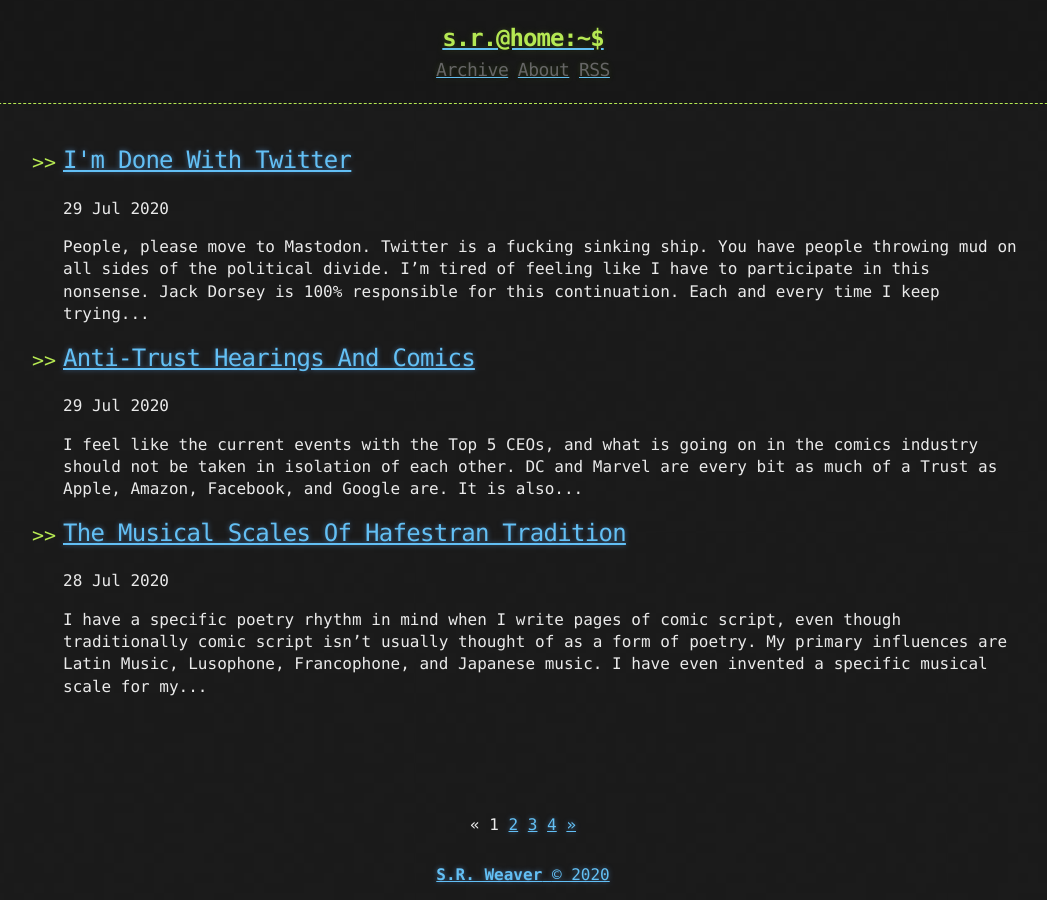
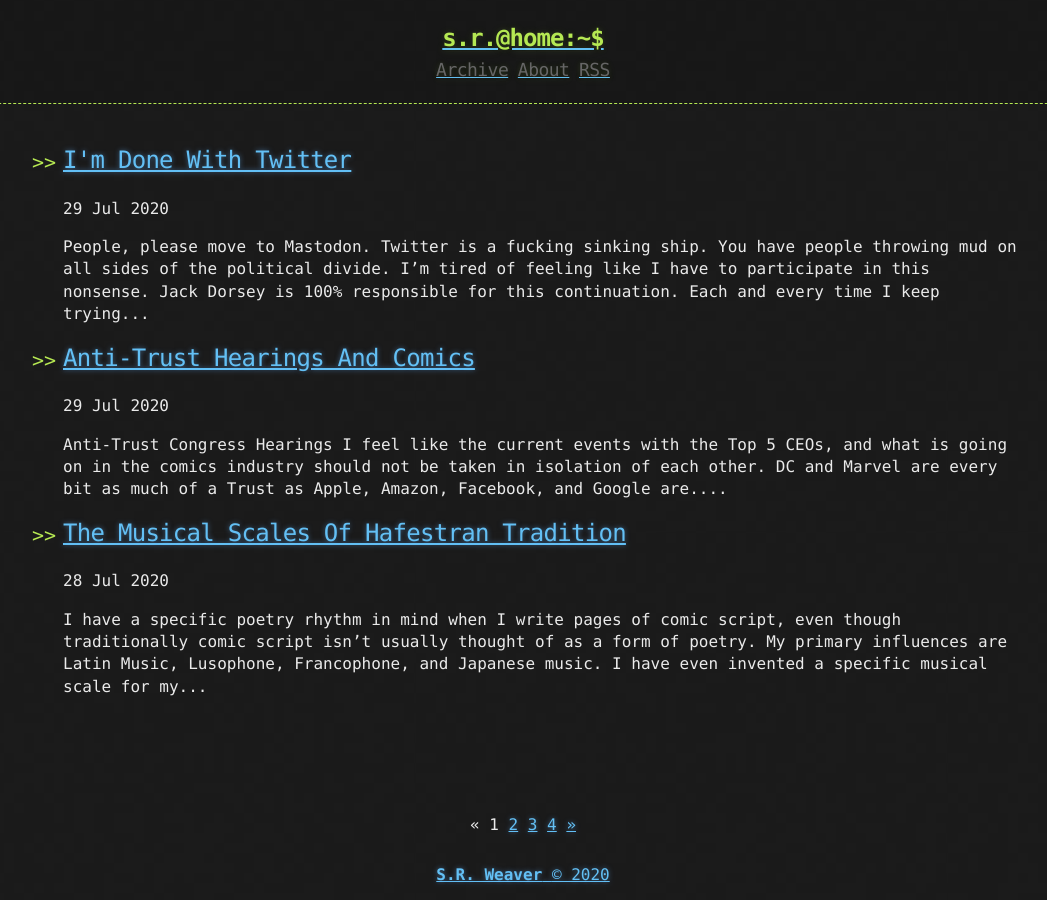
Before and after one commit to LWFlouisa/WeaverBlog, a Jekyll site: the page built from index.html, in a window 1280 px wide. Shown: the whole page, without its empty margins (117-1164 px from the left). Built offline with Jekyll 4.4.1, drawn with Linux system fonts in a browser that asks for light colours; the list of posts is cut into pages by our own code.

Commit message:
Update 2020-07-29-antitrusthearingsandcomics.md

```diff
--- a/_posts/2020-07-29-antitrusthearingsandcomics.md
+++ b/_posts/2020-07-29-antitrusthearingsandcomics.md
@@ -2,7 +2,7 @@
 title: Anti-Trust Hearings And Comics
 published: true
 ---
-![image](https://techcrunch.com/2020/07/27/tech-hearing-apple-google-amazon-facebook-antitrust-house-judiciary/)
+[Anti-Trust Congress Hearings](https://techcrunch.com/2020/07/27/tech-hearing-apple-google-amazon-facebook-antitrust-house-judiciary/)
 
 I feel like the current events with the Top 5 CEOs, and what is going on in the comics industry should not be taken in isolation of each other. DC and Marvel are every bit as much of a Trust as Apple, Amazon, Facebook, and Google are. It is also note able that they have not asked that they haven’t gone after Jack Dorsey.
 
```
